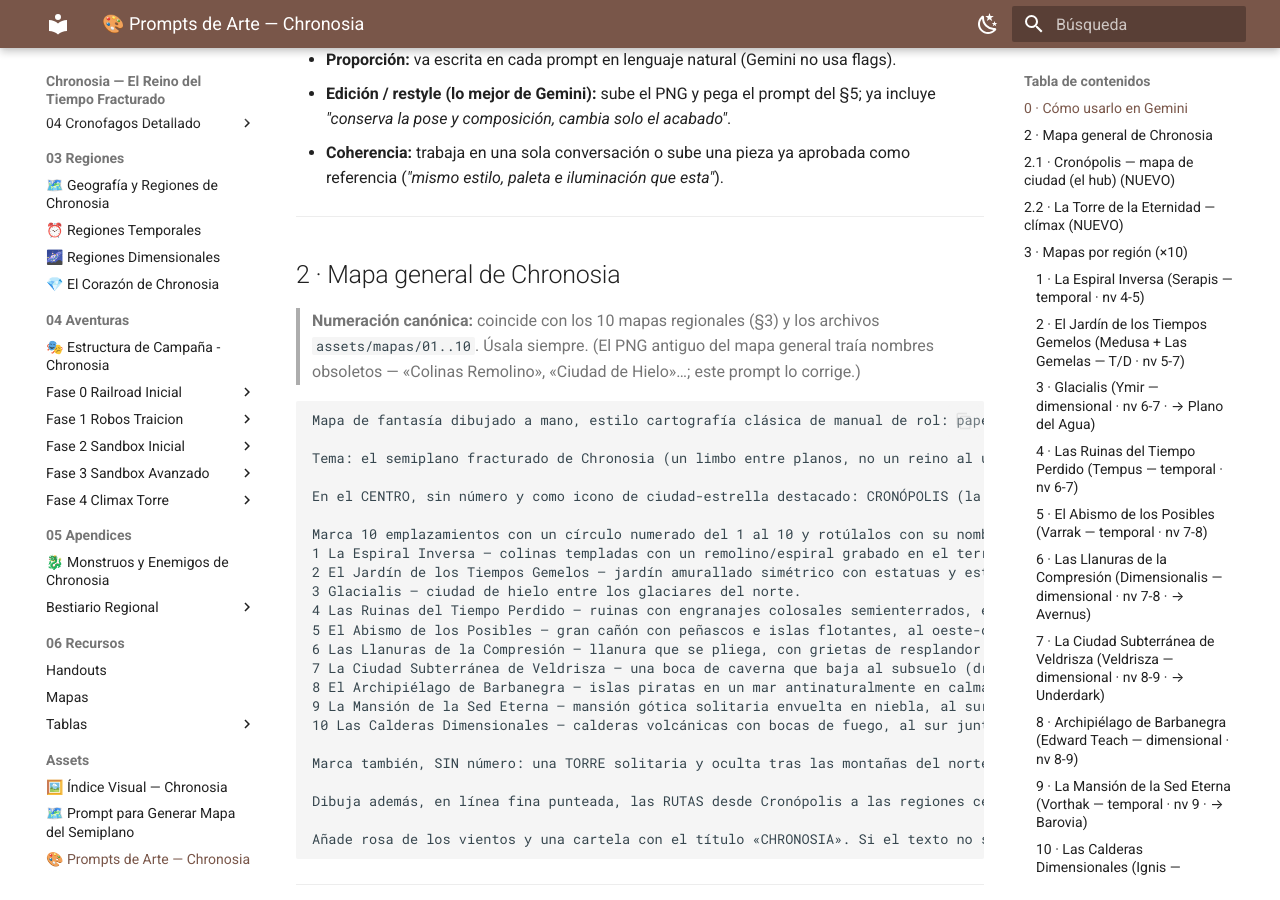
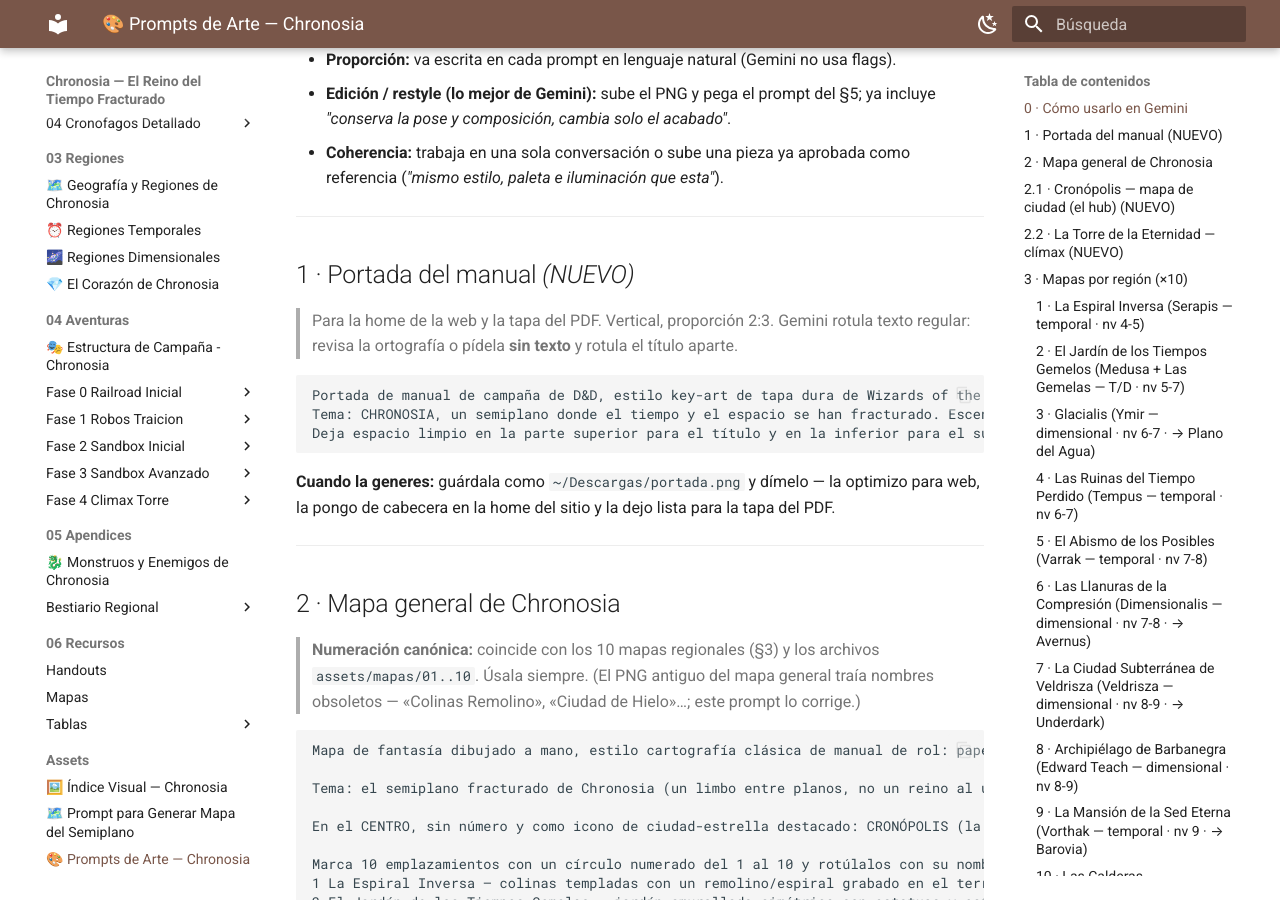
Before and after one commit to asantolaria/dnd-campaign-chronosia, an MkDocs documentation site: the page built from Chronosia_Campana_Profesional/assets/Prompts_Arte_Chronosia.md, in a window 1280 px wide and 900 px high, scrolled down 656 px. Built offline with MkDocs 1.6.1 and Material for MkDocs 9.7.7, drawn with Linux system fonts in a browser that asks for light colours.

Commit message:
Mapas: integrar Cronópolis y Torre, regenerar general; usar imágenes huérfanas
- Cronópolis (assets/mapas/11) enlazado en la capa civil; Torre (12) en
  el esquema de la Torre; mapa general 00 regenerado (nombres correctos).
  Copias web optimizadas en assets/web/mapas/.
- Usadas las 2 imágenes huérfanas: lanzador de conjuros en 17_Monstruos,
  Cronosellado en la batalla final. Arreglada ref rota region-map.png.
- Añadido prompt de portada (§1) en Prompts_Arte_Chronosia.

Co-Authored-By: Claude Opus 4.8 (1M context) <noreply@anthropic.com>

````diff
--- a/Chronosia_Campana_Profesional/assets/Prompts_Arte_Chronosia.md
+++ b/Chronosia_Campana_Profesional/assets/Prompts_Arte_Chronosia.md
@@ -15,6 +15,20 @@
 - **Proporción:** va escrita en cada prompt en lenguaje natural (Gemini no usa flags).
 - **Edición / restyle (lo mejor de Gemini):** sube el PNG y pega el prompt del §5; ya incluye *"conserva la pose y composición, cambia solo el acabado"*.
 - **Coherencia:** trabaja en una sola conversación o sube una pieza ya aprobada como referencia (*"mismo estilo, paleta e iluminación que esta"*).
+
+---
+
+## 1 · Portada del manual *(NUEVO)*
+
+> Para la home de la web y la tapa del PDF. Vertical, proporción 2:3. Gemini rotula texto regular: revisa la ortografía o pídela **sin texto** y rotula el título aparte.
+
+```
+Portada de manual de campaña de D&D, estilo key-art de tapa dura de Wizards of the Coast: ilustración pictórica épica, dramática y muy detallada, composición vertical de portada de libro, proporción 2:3. Acabado de pintura digital realista, no estilo cómic, sin marcas de agua.
+Tema: CHRONOSIA, un semiplano donde el tiempo y el espacio se han fracturado. Escena central: una TORRE imposible que se alza hacia un cielo PARTIDO EN DOS — una mitad de sol dorado y relojería (el Tiempo), la otra de vacío púrpura estrellado (el Espacio) — con grietas de realidad recorriendo el firmamento. Alrededor de la torre flotan engranajes colosales, esferas de reloj rotas y fragmentos de tierra suspendidos fuera del tiempo. Abajo, en pequeño, la silueta de una ciudad amurallada con relojes (Cronópolis) y unas diminutas figuras de aventureros contemplando la escena, para dar escala épica. Paleta cohesionada en sepias y dorados contra púrpuras profundos; iluminación dramática, atmósfera de horror cósmico y maravilla.
+Deja espacio limpio en la parte superior para el título y en la inferior para el subtítulo. Si rotulas: título «CHRONOSIA» grande y, debajo, «El Reino del Tiempo Fracturado». Evita estética de cómic y marcas de agua.
+```
+
+**Cuando la generes:** guárdala como `~/Descargas/portada.png` y dímelo — la optimizo para web, la pongo de cabecera en la home del sitio y la dejo lista para la tapa del PDF.
 
 ---
 
````
Also changed, not shown: Chronosia_Campana_Profesional/00_Esquemas/03_Torre_Eternidad.md (+2 -0 lines), Chronosia_Campana_Profesional/02_Guia_DM/09_Cronopolis_Capa_Civil.md (+2 -0 lines), Chronosia_Campana_Profesional/04_Aventuras/Fase_4_Climax_Torre/02_Batalla_Final_Por_Fases.md (+2 -0 lines), Chronosia_Campana_Profesional/05_Apendices/17_Monstruos_Enemigos.md (+8 -0 lines), Chronosia_Campana_Profesional/06_Recursos/Mapas/README.md (+2 -2 lines), Chronosia_Campana_Profesional/assets/web/mapas/00_mapa-general-chronosia.jpg, Chronosia_Campana_Profesional/assets/web/mapas/11_cronopolis.jpg (added), Chronosia_Campana_Profesional/assets/web/mapas/12_torre-eternidad.jpg (added).
